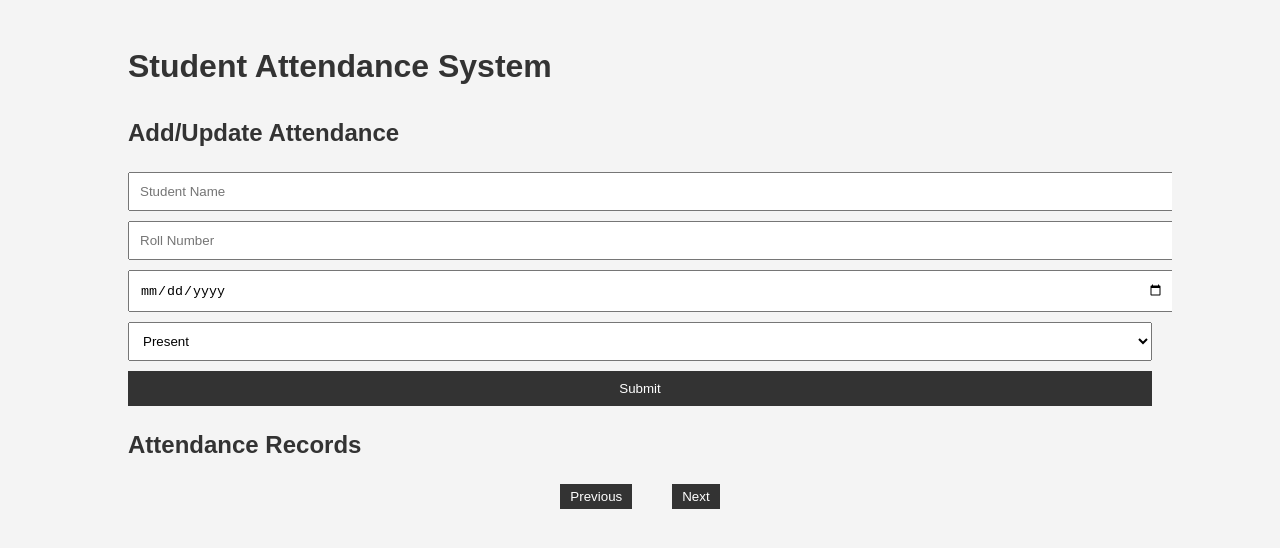
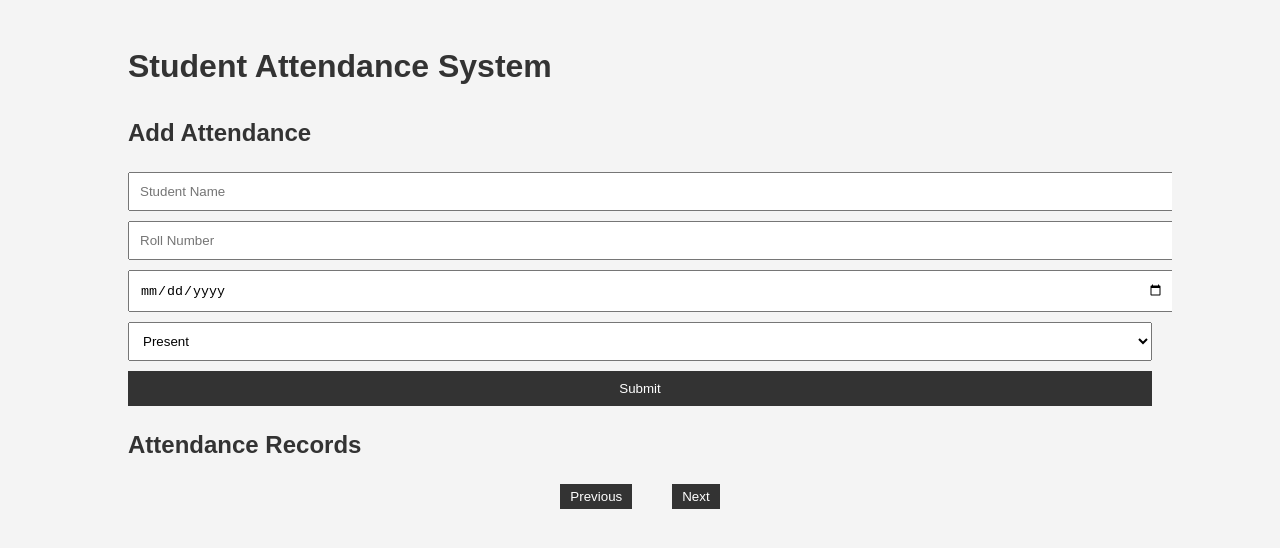
Before and after one commit to ashishj12/Student_Attendance, a website: page public/index.html in a window 1280 px wide. Drawn offline with Linux system fonts and the light colour scheme; no server answers.

Commit message:
update heading

```diff
--- a/public/index.html
+++ b/public/index.html
@@ -11,7 +11,7 @@
       <h1>Student Attendance System</h1>
 
       <div id="attendance-form">
-        <h2>Add/Update Attendance</h2>
+        <h2>Add Attendance</h2>
         <input type="text" id="name" placeholder="Student Name" />
         <input type="text" id="roll" placeholder="Roll Number" />
         <input type="date" id="date" />
```
